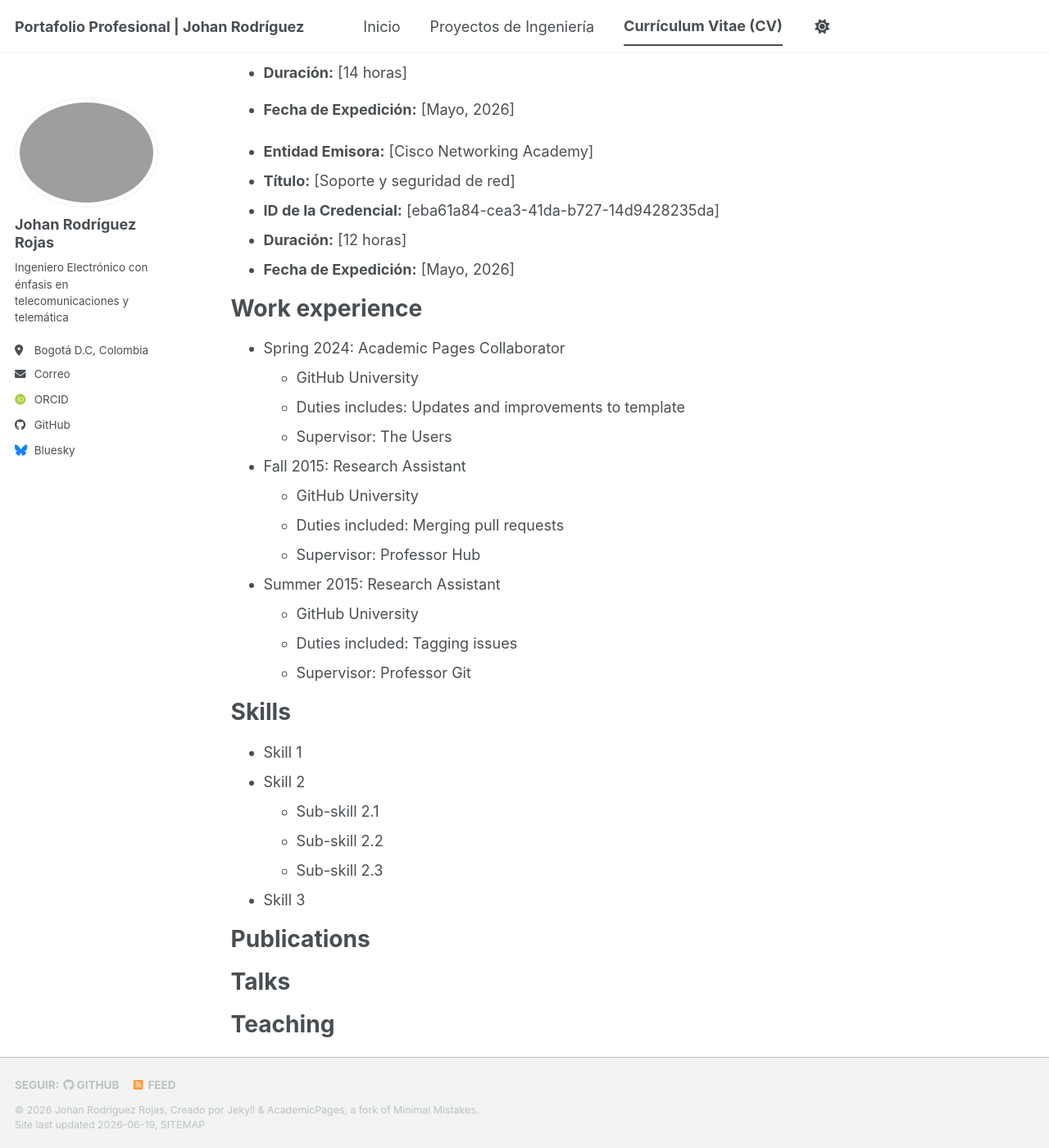
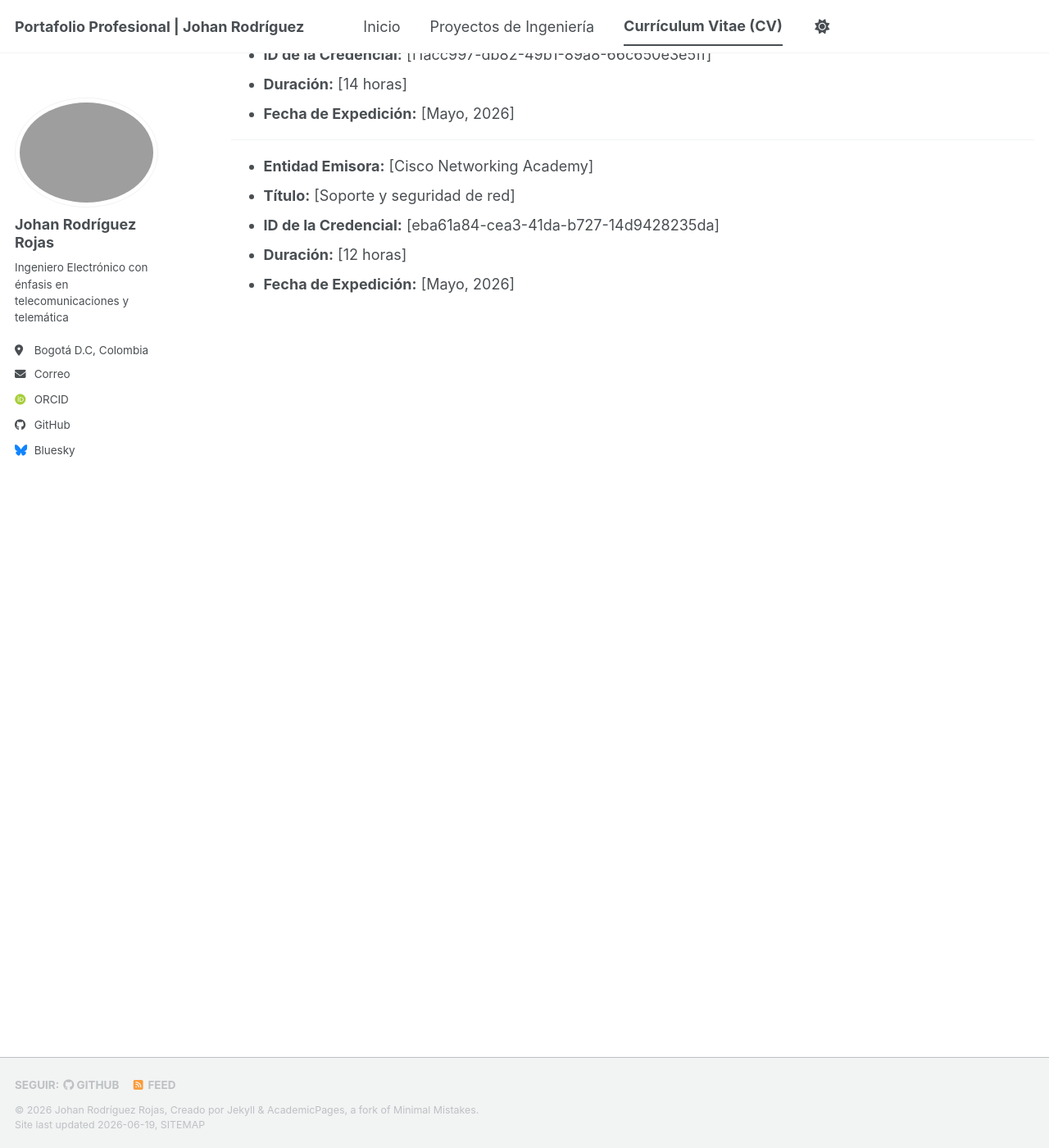
Before and after one commit to 07Johan/07Johan.github.io, a Jekyll site: the page built from _pages/cv.md, in a window 1280 px wide and 1400 px high, scrolled down 979 px. Shown: the whole window at 82% size. Built offline with Jekyll 4.4.1, drawn with Linux system fonts in a browser that asks for light colours; some web fonts are replaced; a script bundle is joined from its source files by our own code; library files that are not in the unit come from our copies.

Commit message:
Trouble with visuality spaces solved

```diff
--- a/_pages/cv.md
+++ b/_pages/cv.md
@@ -18,11 +18,15 @@ author_profile: true
 * **Duración:** [50 horas]
 * **Fecha de Expedición:** [Abril, 2026]
 
+---
+
 * **Entidad Emisora:** [Cisco Networking Academy]
 * **Título:** [Conceptos básicos de redes]
 * **ID de la Credencial:** [38816b19-d9e9-4b87-8272-a8801f45a861]
 * **Duración:** [22 horas]
 * **Fecha de Expedición:** [Abril, 2026]
+
+---
 
 * **Entidad Emisora:** [Cisco Networking Academy]
 * **Título:** [Dispositivos de Red y Configuración Inicial]
@@ -30,64 +34,18 @@ author_profile: true
 * **Duración:** [22 horas]
 * **Fecha de Expedición:** [Abril, 2026]
 
+---
+
 * **Entidad Emisora:** [Cisco Networking Academy]
 * **Título:** [Direccionamiento de red y solución de problemas básicos]
 * **ID de la Credencial:** [f1acc997-db82-49b1-89a8-66c650e3e5ff]
 * **Duración:** [14 horas]
 * **Fecha de Expedición:** [Mayo, 2026]
 
+---
+
 * **Entidad Emisora:** [Cisco Networking Academy]
 * **Título:** [Soporte y seguridad de red]
 * **ID de la Credencial:** [eba61a84-cea3-41da-b727-14d9428235da]
 * **Duración:** [12 horas]
 * **Fecha de Expedición:** [Mayo, 2026]
-
-
-
-Work experience
-======
-* Spring 2024: Academic Pages Collaborator
-  * GitHub University
-  * Duties includes: Updates and improvements to template
-  * Supervisor: The Users
-
-* Fall 2015: Research Assistant
-  * GitHub University
-  * Duties included: Merging pull requests
-  * Supervisor: Professor Hub
-
-* Summer 2015: Research Assistant
-  * GitHub University
-  * Duties included: Tagging issues
-  * Supervisor: Professor Git
-
-Skills
-======
-* Skill 1
-* Skill 2
-  * Sub-skill 2.1
-  * Sub-skill 2.2
-  * Sub-skill 2.3
-* Skill 3
-
-Publications
-======
-  <ul>{% for post in site.publications reversed %}
-    {% include archive-single-cv.html %}
-  {% endfor %}</ul>
-
-Talks
-======
-  <ul>{% for post in site.talks reversed %}
-    {% include archive-single-talk-cv.html  %}
-  {% endfor %}</ul>
-
-Teaching
-======
-  <ul>{% for post in site.teaching reversed %}
-    {% include archive-single-cv.html %}
-  {% endfor %}</ul>
-
-Service and leadership
-======
-* Currently signed in to 43 different slack teams
```
